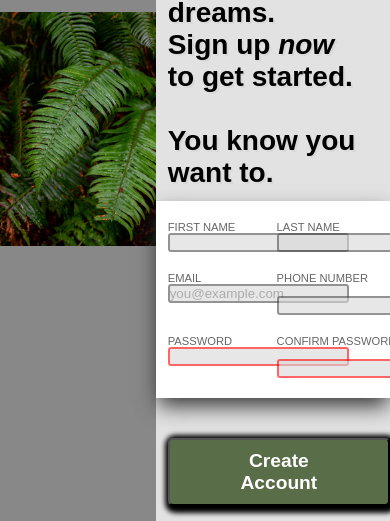
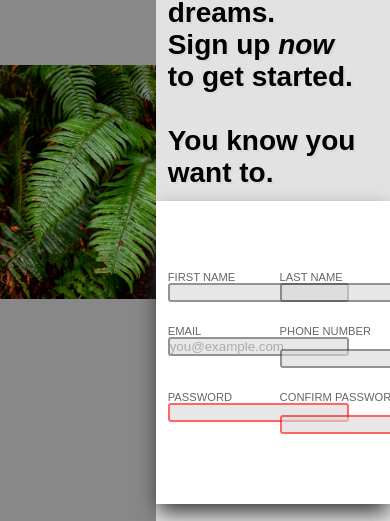
Before and after one commit to MikkoK189/signup-form, a plain HTML site: page index.html in a window 390 px wide. Shown: the part 323-844 px from the top of the page. Drawn offline with Linux system fonts and the light colour scheme.

Commit message:
Some responsiveness by suggestions of Marsu.

```diff
--- a/style.css
+++ b/style.css
@@ -82,9 +82,9 @@ h1 {
   box-shadow: 0 10px 20px -2px rgb(54, 54, 54);
   display: flex;
   flex-flow: row wrap;
-  gap: 20px;
-  padding-top: 20px;
-  padding-bottom: 20px;
+  gap: 23px;
+  padding-top: 70px;
+  padding-bottom: 70px;
 }
 
 .input {
@@ -124,13 +124,23 @@ a {
   color: #596d48;
 }
 
+a:hover {
+  color: white;
+}
+
 button {
   background-color: #596d48;
   color: white;
   font-weight: 700;
+  cursor: pointer;
   font-size: 1.2em;
   border-radius: 5px;
   padding: 10px 40px;
-  box-shadow: 2px 2px 5px 5px black;
   margin: 40px 0;
+  transition: all 320ms ease-in-out;
 }
+button:hover {
+  background-color: white;
+  color: #596d48;
+  border-color: #596d48;
+}
```
